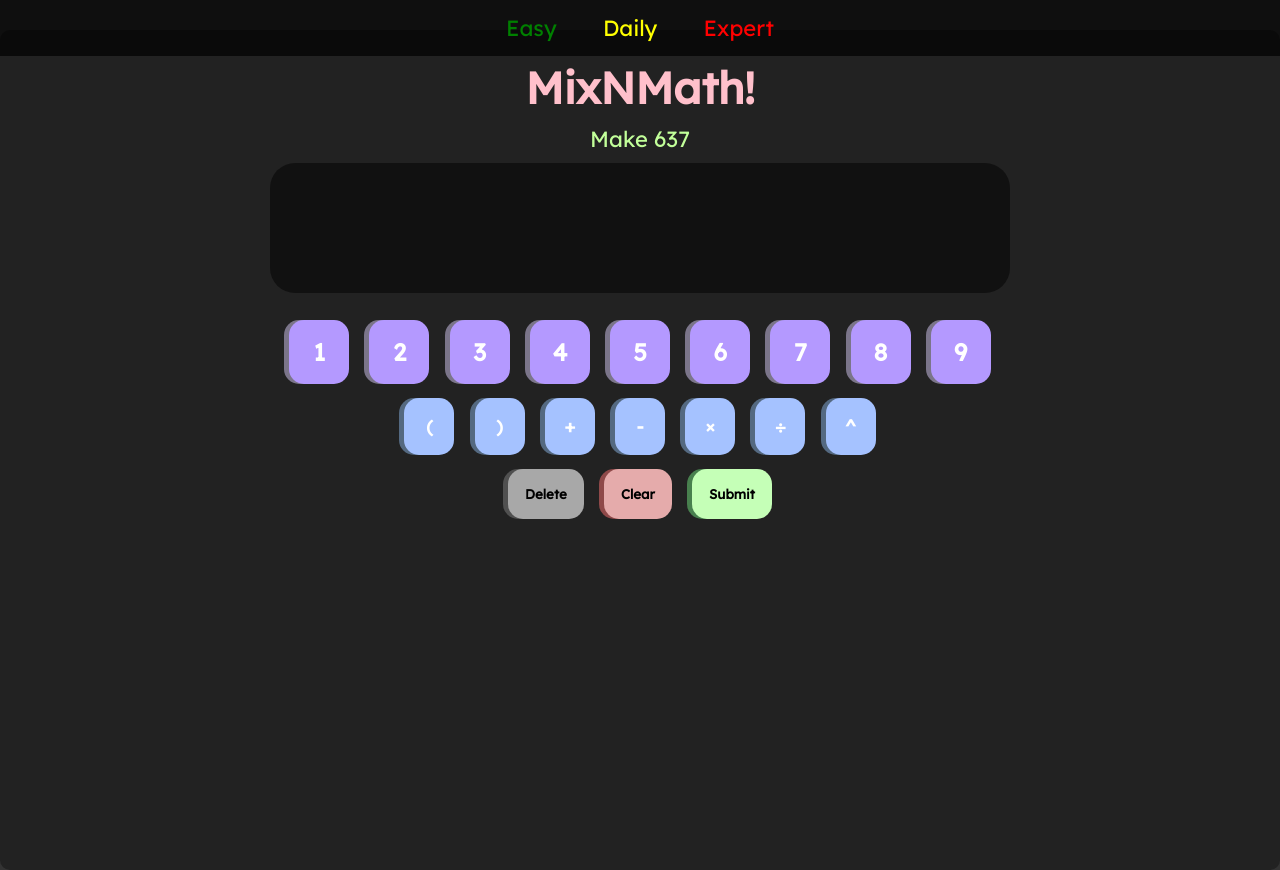
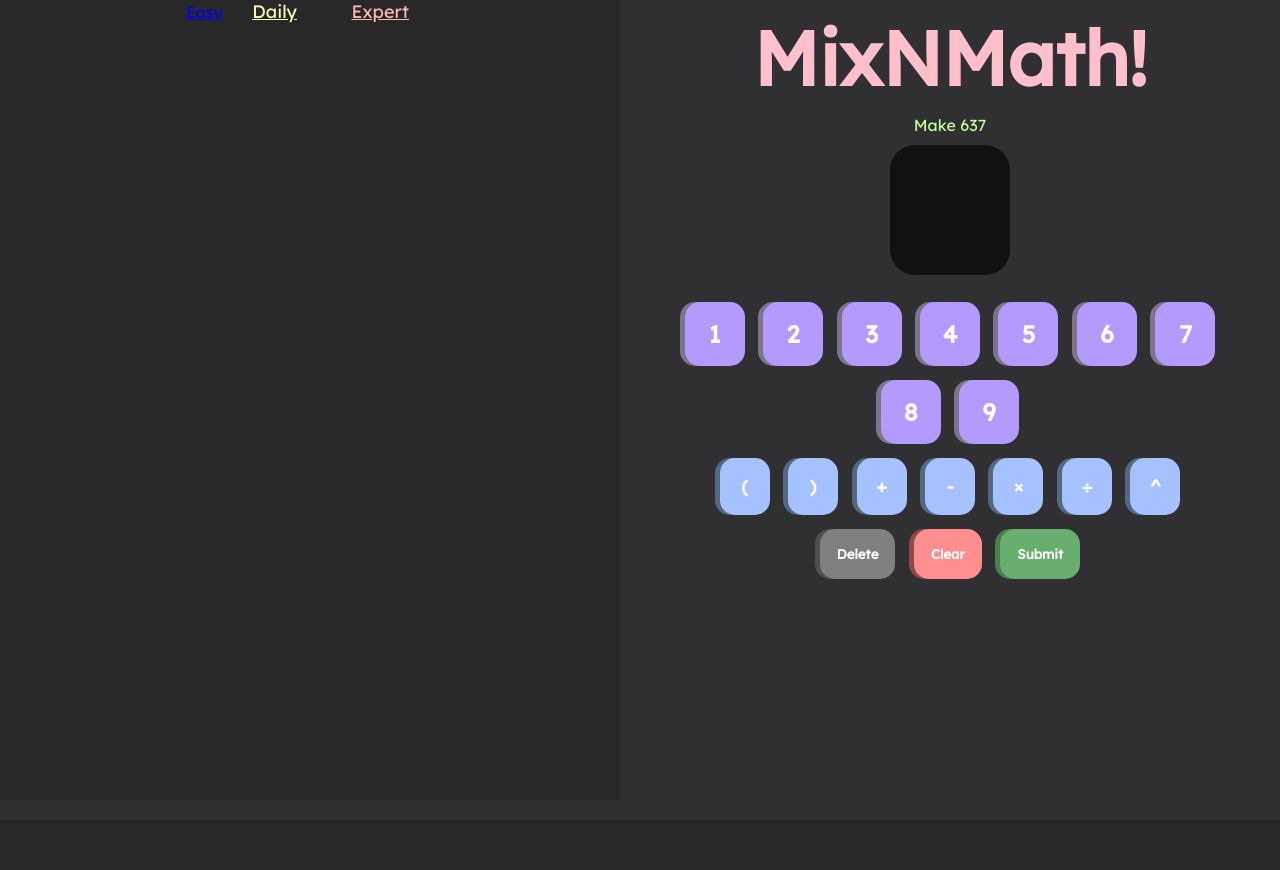
Before and after one commit to nrccstat/MixNMath, a PHP site: page / in a window 1280 px wide. After the commit the page ends 579 px from the top, so only its background shows below. Run offline with PHP 8.4, Linux system fonts and the light colour scheme; some libraries are stand-ins or nearby versions.

Commit message:
Update styles.css

```diff
--- a/styles.css
+++ b/styles.css
@@ -1,16 +1,32 @@
+*{
+    border: 0;
+    padding: 0;
+    margin: 0;
+    }
+
+
 body {
-    margin: 0;
+    margin: 0px;
     height: 100vh;
     display: flex;
     justify-content: center;
     align-items: center;
-    background-color: #333;
+    background-color: #302F31;
     font-family: 'Lexend', sans-serif;
     color: #c2ff9a;
 }
+.title {
+    margin: 0;
+    display: flex;
+    justify-content: center;
+    align-items: center;
+    font-family: 'Lexend', sans-serif;
+    color: #c2ff9a;
+    font-size:2cm;
+}
 
 .game-container {
-    background-color: #222;
+    background-color: #302F31;
     padding: 20px;
     border-radius: 10px;
     text-align: center;
@@ -18,6 +34,20 @@ body {
     max-height: 1080;
     width: 100%;
     height: 100%;
+}
+
+.navbar {
+    background-color: #282828;
+    padding: 0px;
+    margin-left: 0px;
+    margin-right: 0px;
+    border-radius: 0px;
+    text-align: center;
+    max-width:100%;
+    max-height: 2080;
+    width: 100vw;
+    height: 100%;
+    box-sizing: border-box;
 }
 
 .difficulty-buttons {
@@ -32,27 +62,107 @@ body {
     cursor: pointer;
     font-weight: bold;
     transition: background-color 0.3s;
-    color: #222;
+    color: #302F31;
+    font-size: medium;
 }
 
 #basic {
-    background-color: #68AE6F; /* Green */
+    margin: 20px 5px;
+    background-color: #85db8e; /* Green */
     font-family: 'Lexend', sans-serif;
     font: bold;
 }
 
+
+
 #medium {
-    background-color: #2196F3; /* Blue */
+    margin: 20px 5px;
+    background-color: hsl(207, 100%, 81%); /* Blue */
     font-family: 'Lexend', sans-serif;
     font: bold;
 }
 
 #hard {
-    background-color: #f44336; /* Red */
+    margin: 20px 5px;
+    background-color: #ffaaa3; /* Red */
     font-family: 'Lexend', sans-serif;
     font: bold;
+    j
+}
+#begin {
+    border: none;
+    padding: 25px;
+    margin: 0px;
+    color: #C5FFB7;
+    background-color: #282828; /* Red */
+    font-family: 'Lexend', sans-serif;
+    font: bolder;
+    font-size:large;
+}
+#begin:hover {
+    border: none;
+    margin: 0px;
+    transition-duration: 0.5s;
+    color: #282828;
+    background-color: #C5FFB7; /* Red */
+    font-family: 'Lexend', sans-serif;
+    font:bolder;
+    animation: zoom-in 1s;
+    animation-iteration-count: 1;
+    animation-fill-mode: both;
+}
+#daily:hover {
+    border: none;
+    transition-duration: 0.5s;
+    color: #282828;
+    background-color: #FFFCB7; /* Red */
+    font-family: 'Lexend', sans-serif;
+    font:bolder;
+    animation: zoom-in 1s;
+    animation-iteration-count: 1;
+    animation-fill-mode: both;
+}
+#expert:hover {
+    border: none;
+    margin: 0px;
+    transition-duration: 0.5s;
+    color: #282828;
+    background-color: #ffb7b7; /* Red */
+    font-family: 'Lexend', sans-serif;
+    font:bolder;
+    animation: zoom-in 1s;
+    animation-iteration-count: 1;
+    animation-fill-mode: both;
+}
+@keyframes zoom-in {
+    0% {
+      transform: scale(1, 1);
+    }
+    100% {
+      transform: scale(1.1, 1.1);
+    }
+  }
+#daily {
+    border: none;
+    padding: 25px;
+    margin:0px;
+    color: #FFFCB7;
+    background-color: #282828; /* Red */
+    font-family: 'Lexend', sans-serif;
+    font: bold;
+    font-size:large;
 }
 
+#expert {
+    border: none;
+    padding: 25px;
+    margin: 0px;
+    color: #ffb7b7;
+    background-color: #282828; /* Red */
+    font-family: 'Lexend', sans-serif;
+    font: bold;
+    font-size:large;
+}
 .title {
     margin: 10px 0;
     color: pink;
@@ -71,6 +181,12 @@ body {
     margin-left:250px;
     margin-right:250px;
     font-size: xx-large;
+}
+.input-display:hover {
+ border-style: solid;
+ border-width: 5px;
+ transition: 0.2s;
+ border-color: rgb(240, 255, 108);
 }
 
 .buttons-container {
@@ -95,26 +211,38 @@ body {
     transition: 0.5s;
     font-family: 'Lexend', sans-serif;
     font: bold;
+    filter: drop-shadow(-5px 0px 0px #494949);
+}
+
+.button:focus {
+    transition: 0.5s;
+    font-family: 'Lexend', sans-serif;
+    font: bold;
+    animation: pulse;
+    animation-duration: 0.5s;
 }
 
 .submit-button{
 
-    background-color: #C5FFB7;
+    background-color: #68AE6F;
     font-family: 'Lexend', sans-serif;
     filter: drop-shadow(-5px 0px 0px #48804E);
     font-weight: 800;
+    color: #FFFFFF;
 }
 
 .clear-button{
-    background-color: #E5ABAB;
+    background-color: #ff8f8f;
     font-family: 'Lexend', sans-serif;
     font-weight: 800;
+    color: #FFFFFF;
     filter: drop-shadow(-5px 0px 0px #8F4949);
 }
 .backspace{
-    background-color: #a8a8a8;
+    background-color: #808080;
     font-family: 'Lexend', sans-serif;
     font-weight: 800;
+    color: #FFFFFF;
     filter: drop-shadow(-5px 0px 0px #505050);
 }
 #my{
@@ -140,51 +268,7 @@ body {
     filter: drop-shadow(-5px 0px 0px #546981);
 }
 
-body {
-    font-family: 'Lexend';
-    font-size: 22px;
-    margin: 0;
-    padding: 0;
+.result-display:{
+ animation: headShake;
+ animation-duration: 0.5s;
 }
-.navbar {
-    background-color: rgba(0, 0, 0, 0.7);
-    width: 100%;
-    text-align: center;
-    position: fixed;
-    top: 0;
-    z-index: 9999;
-}
-.navbar a {
-    color: white;
-    padding: 14px 20px;
-    text-decoration: none;
-    display: inline-block;
-    font-family: 'Lexend';
-}
-.navbar a#easy {
-    color: green;
-}
-.navbar a#easy:hover {
-    background-color: green;
-    color: black;
-}
-.navbar a#daily {
-    color: yellow;
-}
-.navbar a#daily:hover {
-    background-color: yellow;
-    color: black;
-}
-.navbar a#expert {
-    color: red;
-}
-
-.navbar a#expert:hover,
-
-.navbar a#expert:active {
-    background-color: red;
-    color: white;
-}
-.game-container {
-    margin-top: 100px;
-}
```
